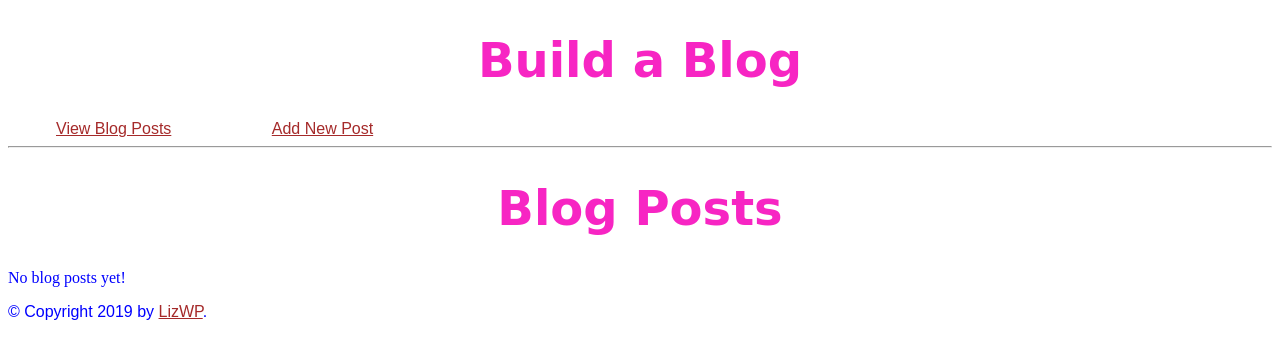
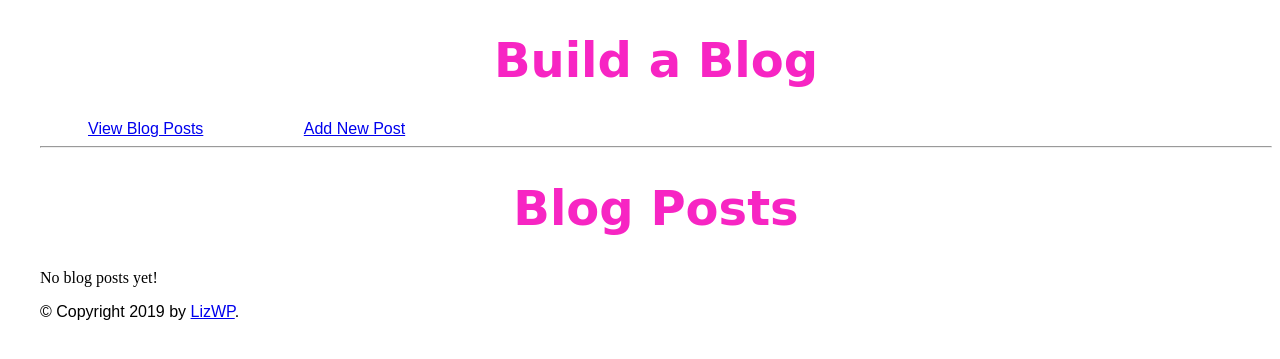
Before and after one commit to tonomoshia/build-a-blog, a Flask app: page / in a window 1280 px wide. Shown: the top 359 px of the page. Run offline with Flask 2, Linux system fonts and the light colour scheme; data that the repository does not hold is empty; some web fonts are replaced.

Commit message:
commented out <a> styles

```diff
--- a/static/styles.css
+++ b/static/styles.css
@@ -4,7 +4,7 @@
 
 body {
   font-family: Arial;
-  color: blue;
+  padding-left: 2em;
 }
 
 .error {
@@ -26,7 +26,7 @@ nav a {
   padding: 3em;
 }
 
-a {
+/* a {
   color: brown;
 }
 
@@ -36,7 +36,7 @@ a:hover {
 
 a:visited {
   color: #6a1054;
-}
+} */
 
 .form_label {
     font-size: 1.5em;
```
